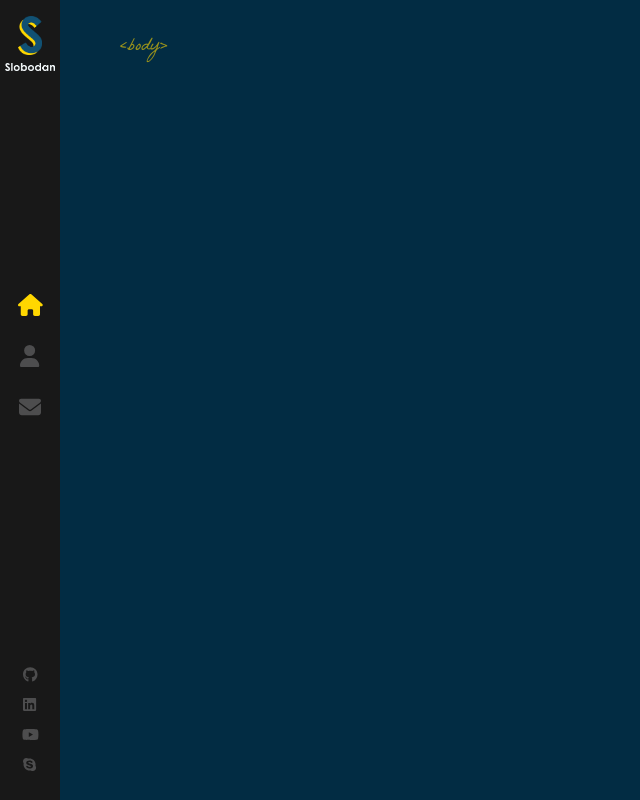
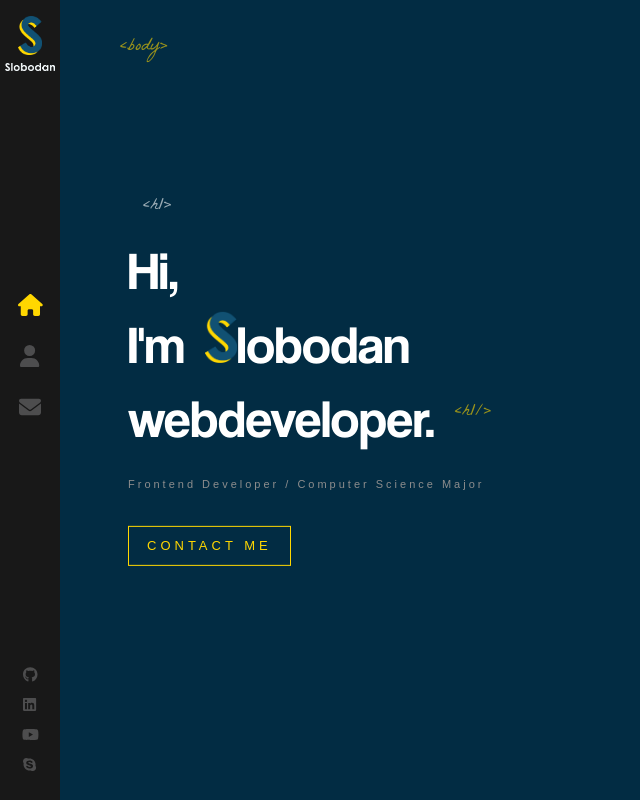
Before and after one commit to teaghanjohnson/react-portfolio, a React (Create React App) app: page / in a window 1280 px wide. Shown: the whole page, without its empty margins (0-640 px from the left). Built offline with nearby package versions, Linux system fonts and the light colour scheme.

Commit message:
Added animations to the home page built out text using array and for loop to add animations to each letter

```diff
--- a/src/App.js
+++ b/src/App.js
@@ -1,14 +1,18 @@
 import './App.scss';
 import { Route, Routes } from 'react-router-dom';
 import Layout from './components/Layout'
+import Home from './components/Home'
+
 function App() {
   return (
     <>
       <Routes>
-        <Route path="/" element={<Layout />} />
+        <Route path="/" element={<Layout />} >
+          <Route index element={<Home />} />
+        </Route>
       </Routes>
     </>
-  );
+  )
 }
 
 export default App;
--- /dev/null
+++ b/src/components/AnimatedLetters/index.js
@@ -0,0 +1,18 @@
+import './index.scss'
+
+const AnimatedLetters = ({ letterClass, strArray, idx }) => {
+
+  return (
+    <span>
+      {
+        strArray.map((char, i) => (
+          < span key={char + i} className={`${letterClass}   _${i + idx}`}>
+            {char}
+          </span>
+        ))
+      }
+    </span>
+  )
+};
+
+export default AnimatedLetters
--- /dev/null
+++ b/src/components/Home/index.js
@@ -0,0 +1,42 @@
+import { Link } from 'react-router-dom';
+import LogoTitle from '../../assets/images/logo-s.png';
+import './index.scss'
+import AnimatedLetters from '../AnimatedLetters';
+import { useState } from 'react';
+
+const Home = () => {
+  const [letterClass, setLetterClass] = useState('text-animate')
+  const nameArray = ['l', 'o', 'b', 'o', 'd', 'a', 'n']
+  const jobArray = ['w', 'e', 'b', '', 'd', 'e', 'v', 'e', 'l', 'o', 'p', 'e', 'r', '.']
+
+
+  return (
+    <div className="container home-page">
+      <div className="text-zone">
+        <h1>
+          <span className={letterClass}>H</span>
+          <span className={`${letterClass} _12`}>i,</span>
+          <br />
+          <span className={`${letterClass} _13`}>I</span>
+          <span className={`${letterClass} _14`}>'m</span>
+          <img src={LogoTitle} alt="developer" />
+          <AnimatedLetters letterClass={letterClass}
+            strArray={nameArray}
+            idx={15} />
+          <br />
+          <AnimatedLetters letterClass={letterClass}
+            strArray={jobArray}
+            idx={22} />
+
+
+        </h1>
+        <h2> Frontend Developer / Computer Science Major</h2>
+        <Link to="/contact" className='flat-button'>CONTACT ME</Link>
+      </div>
+
+    </div >
+  );
+}
+
+
+export default Home
--- /dev/null
+++ b/src/components/Home/index.scss
@@ -0,0 +1,81 @@
+.home-page {
+
+  .text-zone {
+    position: absolute;
+    left: 10%;
+    top: 50%;
+    transform: translateY(-50%);
+    width: 40%;
+    max-height: 90%;
+  }
+
+
+  h1 {
+    color: #fff;
+    font-size: 53px;
+    margin: 0;
+    font-family: 'Coolvetica';
+    font-weight: 400;
+
+    &::before {
+      content: '<h1>';
+      font-family: 'La Belle Aurore';
+      font-size: 18px;
+      position: absolute;
+      margin-top: -40px;
+      left: 15px;
+      opacity: 0.6;
+    }
+
+    &::after {
+      content: '<h1/>';
+      font-family: 'La Belle Aurore';
+      color: #ffd700;
+      font-size: 18px;
+      position: absolute;
+      margin-top: 18px;
+      margin-left: 20px;
+      animation: fadeIn 1s 1.7s backwards;
+      opacity: 0.6;
+    }
+
+    img {
+      width: 32px;
+      margin-left: 20px;
+      opacity: 0;
+      height: auto;
+      animation: rotateIn 1s linear both;
+      animation-delay: 1.4s;
+    }
+  }
+
+  h2 {
+    color: #8d8d8d;
+    margin-top: 20px;
+    font-weight: 400;
+    font-size: 11px;
+    font-family: sans-serif;
+    letter-spacing: 3px;
+    animation: fadeIn 1s 1.8s backwards;
+  }
+
+  .flat-button {
+    color: #ffd700;
+    font-size: 13px;
+    font-weight: 400;
+    letter-spacing: 4px;
+    font-family: sans-serif;
+    text-decoration: none;
+    padding: 10px 18px;
+    border: 1px solid #ffd700;
+    margin-top: 25px;
+    float: left;
+    animation: fadeInAnimation 1s 1.8s backwards;
+    white-space: nowrap;
+
+    &:hover {
+      background: #ffd700;
+      color: #333;
+    }
+  }
+}
--- a/src/components/Layout/index.scss
+++ b/src/components/Layout/index.scss
@@ -22,3 +22,18 @@
 .bottom-tag-html {
   margin-left: -120px;
 }
+
+.container {
+  width: 100%;
+  will-change: contents;
+  height: 90%;
+  min-height: 566px;
+  position: absolute;
+  opacity: 0;
+  top: 5%;
+  margin: 0 auto;
+  z-index: 1;
+  transform-style: preserve- 3d;
+  animation: fadeIn 1s forwards;
+  animation-delay: 1s
+}
--- a/src/index.css
+++ b/src/index.css
@@ -7,7 +7,7 @@
 body {
   margin: 0;
   font: 300 11px/1.4 'Helvetica Neue', 'sans-serif';
-  color: #f2f218;
+  color: #4d4d4e;
   background: #022c43;
   overflow: hidden;
   display: block;
```
Also changed, not shown: src/components/AnimatedLetters/index.scss (added).
